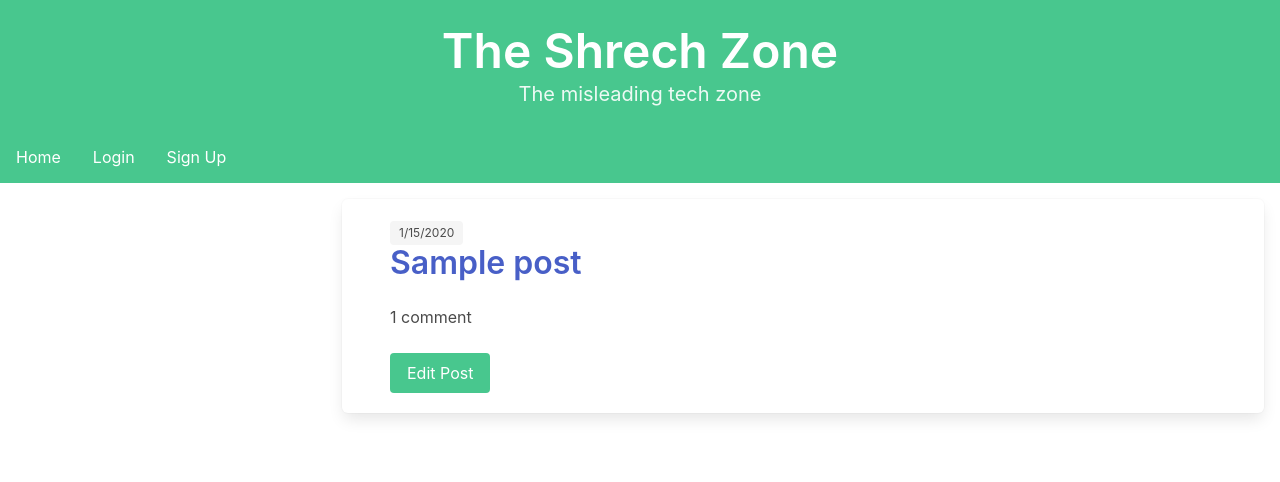
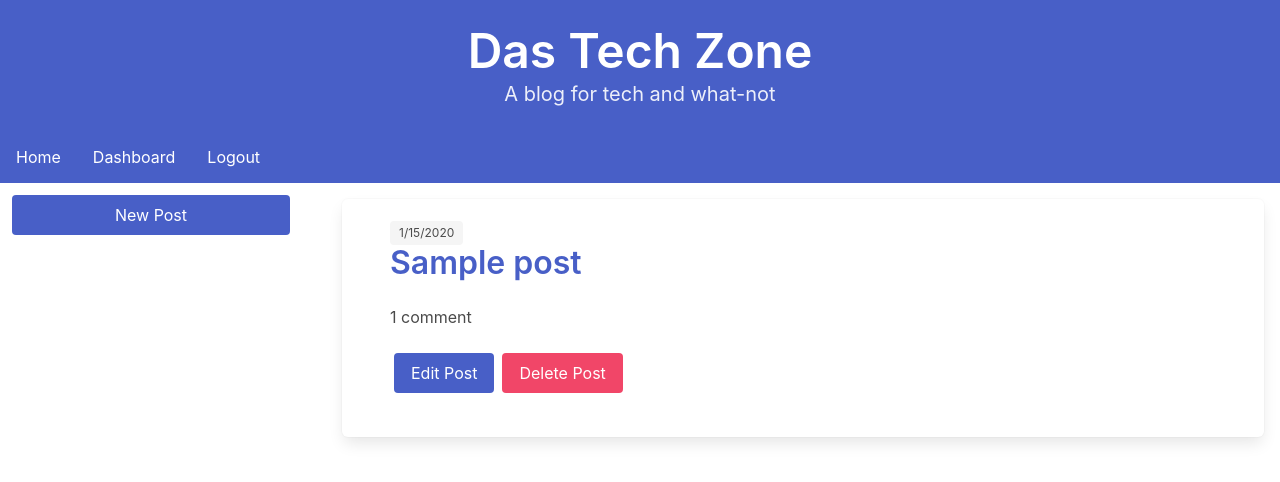
Before and after one commit to charlestietjen/Trilogy-HW-12-Tech-Blog, a Node server app: page /dashboard in a window 1280 px wide. Shown: the top 482 px of the page. Run offline with Node 20, Linux system fonts and the light colour scheme; a user stored in the database is signed in; tables that the repository leaves empty hold one stand-in row (values such as "Sample post"); some libraries are stand-ins or nearby versions.

Commit message:
add post, delete post

```diff
--- a/controllers/homeRoutes/dashboard.js
+++ b/controllers/homeRoutes/dashboard.js
@@ -6,7 +6,7 @@ const withAuth = require('../../utils/auth');
 router.get('/', (req, res) => {
     Post.findAll({
         where: {
-            id: req.session.user_id
+            user_id: req.session.user_id
         },
         attributes: ['id', 'title', 'body', 'created_at'],
         include: {
@@ -22,7 +22,8 @@ router.get('/', (req, res) => {
         const posts = dbPostData.map(post => post.get({ plain: true }));
         console.log(posts);
         res.render('dashboard', {
-            posts
+            posts,
+            loggedIn: true
         });
     })
     .catch(err => {
@@ -52,4 +53,10 @@ router.get('/edit/:id', withAuth, (req, res) => {
     });
 });
 
+router.get('/add-post', withAuth, (req, res) => {
+    res.render('add-post', {
+        loggedIn: true
+    })
+})
+
 module.exports = router;
--- /dev/null
+++ b/public/javascript/deletePost.js
@@ -0,0 +1,17 @@
+async function deleteHandler(event){
+    event.preventDefault();
+    const deleteBtn = document.querySelector('#delete-btn');
+    if (!confirm('Are you sure you want to delete this post?')){
+        return;
+    }
+    const response = await fetch(`/api/posts/${deleteBtn.getAttribute("data-post-id")}`, {
+        method: 'delete'
+    });
+    if (response.ok){
+        document.location.replace('/dashboard');
+    } else {
+        alert('Unable to delete post');
+    }
+}
+
+document.querySelector('#delete-btn').addEventListener('click', deleteHandler);
--- a/views/dashboard.handlebars
+++ b/views/dashboard.handlebars
@@ -1,15 +1,17 @@
 <div class="columns">
     <div id="update-information" class="column is-one-quarter">
-
+        <div class="content m-3 is-flex is-flex-direction-column is-justify-content-center">
+            <a href="/dashboard/add-post" class="button is-link">New Post</a>
+        </div>
     </div>
     <div id="my-posts" class="column">
         <ul class="posts">
             {{#each posts as |post|}}
             <li>
                 <div class="box m-4 px-6">
-                    {{> post-info post }}
+                    {{>post-info post }}
                     <div class="content">
-                       <a href="/dashboard/edit/{{post.id}}" class="button is-success">Edit Post</a>
+                       <a href="/dashboard/edit/{{post.id}}" class="button is-link content mx-1">Edit Post</a><button id="delete-btn" data-post-id="{{post.id}}" class="button is-danger content mx-1">Delete Post</button>
                     </div>
                 </div>
             </li>
@@ -17,3 +19,4 @@
         </ul>
     </div>
 </div>
+<script src="/javascript/deletePost.js"></script>
--- a/views/layouts/main.handlebars
+++ b/views/layouts/main.handlebars
@@ -8,13 +8,13 @@
     <link rel="stylesheet" href="/stylesheets/bulma.min.css">
 </head>
 <body>
-    <section class="hero is-success is-small">
+    <section class="hero is-link is-small">
         <div class="hero-body has-text-centered">
             <p class="title is-size-1">
-                The Shrech Zone
+                Das Tech Zone
             </p>
             <p class="subtitle">
-                The misleading tech zone
+                A blog for tech and what-not
             </p>
         </div>
         <nav class="navbar is-flex is-flex-direction-row">
--- a/views/single-post.handlebars
+++ b/views/single-post.handlebars
@@ -7,10 +7,13 @@
 </section>
 <section class="container">
     <h3 class="subtitle">Comments</h3>
-    <div class="content">
+    {{#if loggedIn}}<div class="content">
         <textarea class="textarea" name="comment-body" placeholder="Enter your comment..."></textarea>
         <button class="my-1 button is-success" id="comment-submit-btn">Submit</button>
     </div>
+    {{else}}
+        <a href="/login" class="button is-link content is-medium">Sign Up or Login to Comment on Posts</a>
+    {{/if}}
     {{>comments post.comments}}
 </section>
 <script src="/javascript/comment.js"></script>
```
Also changed, not shown: public/javascript/addPost.js (added, +26 -0 lines), views/add-post.handlebars (added, +12 -0 lines).
